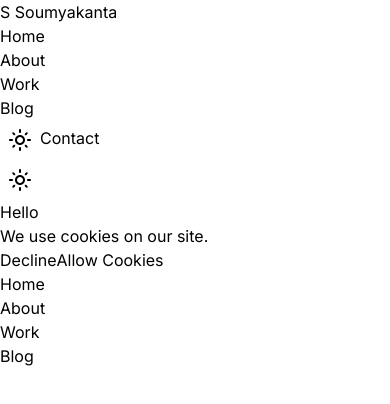
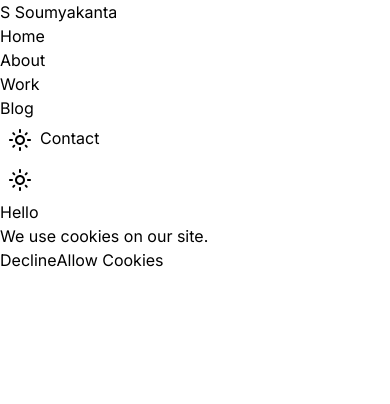
Before and after one commit to s-soumyakanta/s-soumyakanta, a Next.js app: page / in a window 390 px wide. Shown: the top 404 px of the page. Built offline with nearby package versions, Linux system fonts and the light colour scheme; no server answers.

Commit message:
Hamburger isOpen state changed to false

```diff
--- a/src/components/Hamburger.tsx
+++ b/src/components/Hamburger.tsx
@@ -1,11 +1,10 @@
 "use client";
 import { useState } from "react";
 import { createPortal } from "react-dom";
-import Link from "next/link";
 import { NavList } from "./Navbar";
 
 export default function Hamburger() {
-  const [isOpen, setIsOpen] = useState(true);
+  const [isOpen, setIsOpen] = useState(false);
   const hamburgerLineClass = `h-1 w-full my-0.5 rounded-md bg-black transition ease transform duration-300 dark:bg-white`;
   return (
     <>
```
